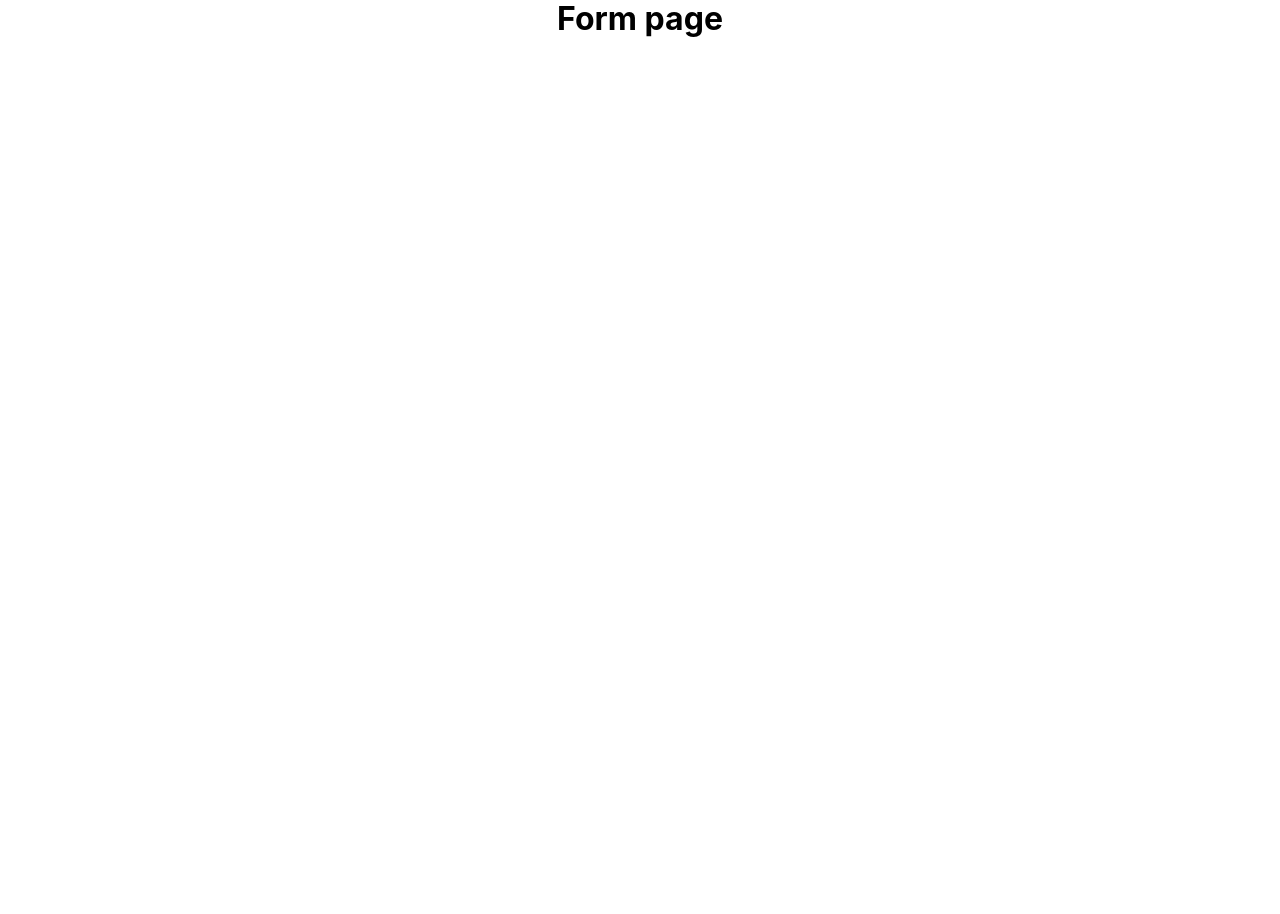
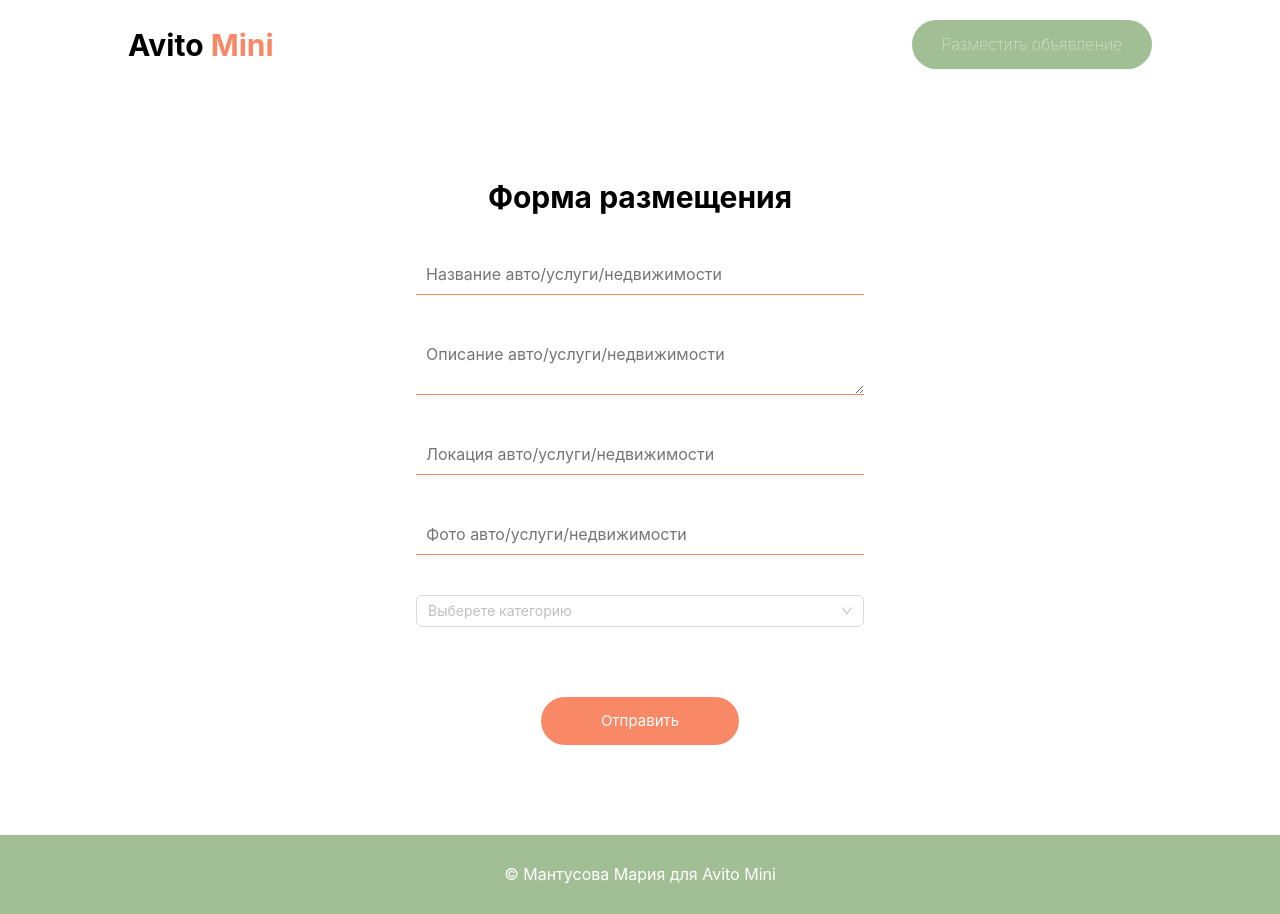
Before and after one commit to MariaMantusova/smallAvito, a React (Create React App) app: page /form in a window 1280 px wide. Before the commit the page ends 800 px from the top, so only its background shows below. Built offline with nearby package versions, Linux system fonts and the light colour scheme.

Commit message:
feat: add form component

```diff
--- a/src/components/Form/Form.css
+++ b/src/components/Form/Form.css
@@ -0,0 +1,42 @@
+.form-section {
+    display: flex;
+    flex-direction: column;
+    max-width: 70%;
+    margin: 50px auto 90px;
+    min-height: 70vh;
+}
+
+.form-section__title {
+    text-align: center;
+    font-size: 30px;
+    margin-bottom: 40px;
+    margin-top: 40px;
+}
+
+.form {
+    display: flex;
+    flex-direction: column;
+    width: 50%;
+    margin: 0 auto;
+    align-items: center;
+    gap: 40px;
+}
+
+.form__input {
+    padding: 10px;
+    border: none;
+    font-size: 16px;
+    width: 100%;
+    box-sizing: border-box;
+    border-bottom: 1px solid var(--main-orange-color);
+}
+
+.form__button {
+    background-color: var(--main-orange-color);
+    color: #fff;
+    font-size: 15px;
+    padding: 15px 60px;
+    border-radius: 30px;
+    border: none;
+    margin-top: 30px;
+}
--- a/src/components/Form/Form.tsx
+++ b/src/components/Form/Form.tsx
@@ -0,0 +1,27 @@
+import React from "react";
+import "./Form.css";
+import {Select} from "antd";
+import {searchOptions} from "../../data/searchOptions";
+
+function Form() {
+    return(
+        <section className="form-section">
+            <h1 className="form-section__title">Форма размещения</h1>
+            <form className="form">
+                <input className="form__input" placeholder="Название авто/услуги/недвижимости"
+                       type="text" required maxLength={30} minLength={5}/>
+                <textarea className="form__input" placeholder="Описание авто/услуги/недвижимости"
+                          required maxLength={100} minLength={5} />
+                <input className="form__input" placeholder="Локация авто/услуги/недвижимости"
+                       type="text" required maxLength={30} minLength={5} />
+                <input className="form__input" placeholder="Фото авто/услуги/недвижимости"
+                       type="url" required />
+                <Select placeholder="Выберете категорию" style={{width: "100%"}} options={searchOptions} />
+
+                <button className="form__button">Отправить</button>
+            </form>
+        </section>
+    )
+}
+
+export default Form;
--- a/src/pages/FormPage/FormPage.tsx
+++ b/src/pages/FormPage/FormPage.tsx
@@ -1,8 +1,15 @@
 import React from 'react';
+import Header from '../../components/Header/Header';
+import Footer from "../../components/Footer/Footer";
+import Form from "../../components/Form/Form";
 
 function FormPage() {
     return (
-        <h1>Form page</h1>
+        <>
+            <Header/>
+            <Form />
+            <Footer />
+        </>
     )
 }
 
```
Also changed, not shown: src/pages/MainPage/MainPage.tsx (deleted, +0 -9 lines).
